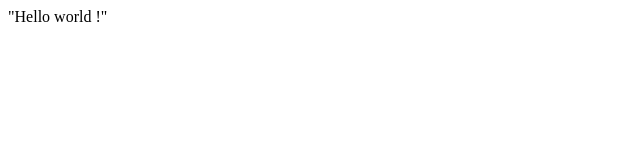
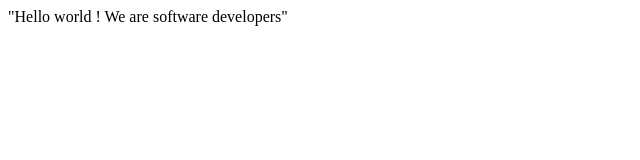
Before and after one commit to Mihndim2020/MihandEduardoChallenge, a plain HTML site: page index.html in a window 1280 px wide. Shown: the whole page, without its empty margins (0-640 px from the left). Drawn offline with Linux system fonts and the light colour scheme.

Commit message:
Developers

```diff
--- a/index.html
+++ b/index.html
@@ -5,7 +5,7 @@
 </head>
 
 <body>
-    <p>"Hello world !"</p>
+    <p>"Hello world ! We are software developers"</p>
 </body>
 
 </html>
```
